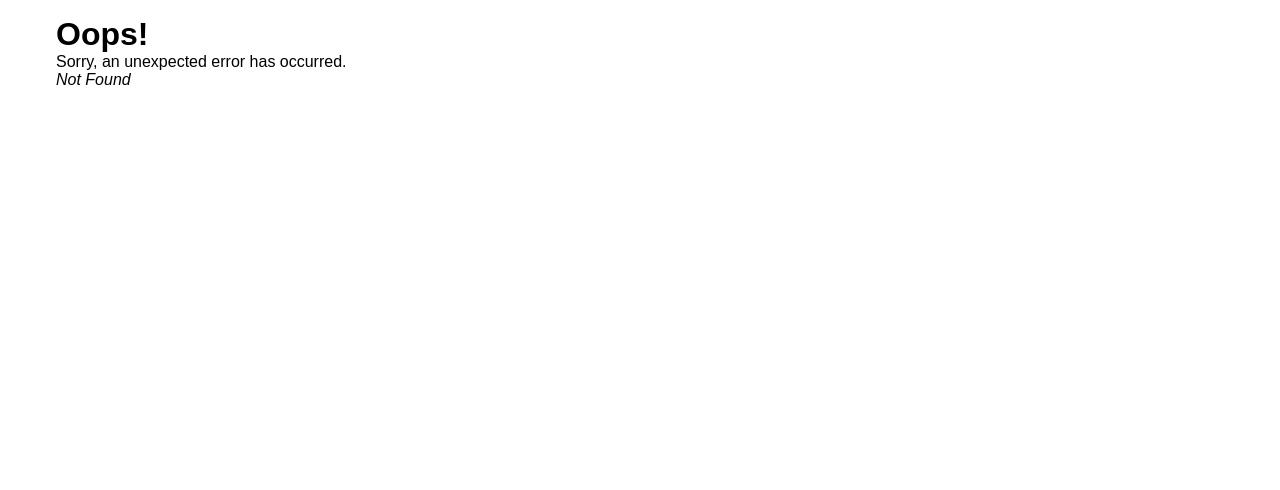
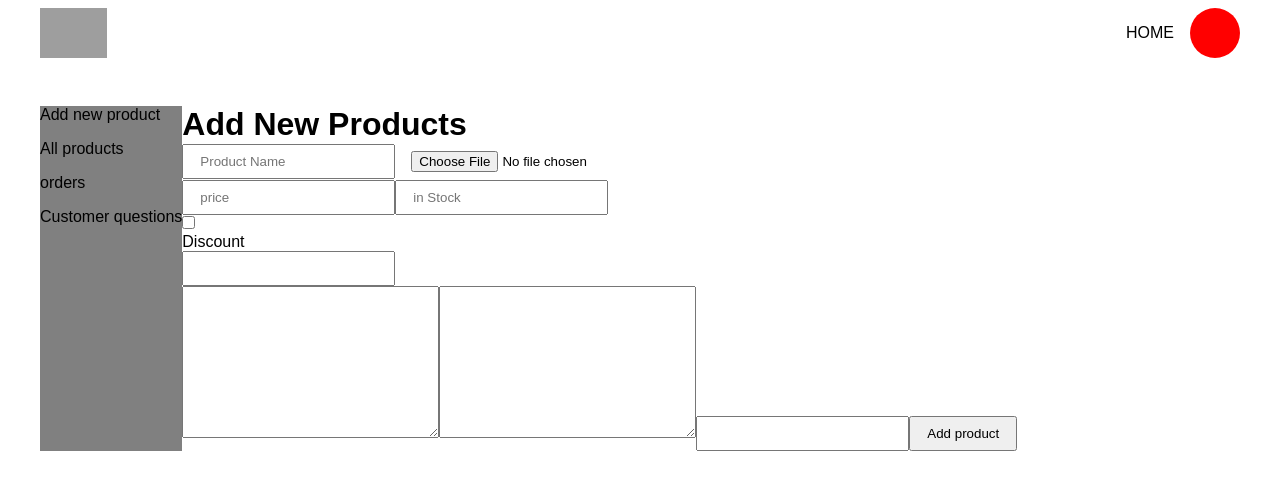
Before and after one commit to gwtpraveen/E-Commerse-site, a React (Vite) app: page /1/dashboard/addnewproduct in a window 1280 px wide. Before the commit this address had no page. Shown: the top 490 px of the page. Built offline with nearby package versions, Linux system fonts and the light colour scheme; grey boxes are pictures that could not be loaded.

Commit message:
add dashboard and addNewProduct component

```diff
--- a/src/index.css
+++ b/src/index.css
@@ -5,8 +5,8 @@
 }
 
 body {
-    padding: 1rem;
     max-width: 1200px;
     margin: auto;
     font-family: sans-serif;
+    min-height: 100vh;
 }
--- /dev/null
+++ b/src/routes/AddNewProducts.jsx
@@ -0,0 +1,25 @@
+import "../style/AddNewProduct.scss";
+
+export default function AddNewProduct() {
+    return (
+        <>
+            <h1>Add New Products</h1>
+            <form action="" method="post">
+                <input type="text" name="productName" id="productName" placeholder="Product Name"/>
+                <input type="file" name="" id="" />
+                <div className="images"></div>
+                <input type="number" name="price" id="price" placeholder="price"/>
+                <input type="number" name="inStock" id="inStock" placeholder="in Stock"/>
+                <div>
+                    <input type="checkbox" name="discount" id="discount"/>
+                    <p>Discount</p>
+                    <input type="number" name="" id="" />
+                </div>
+                <textarea name="shortDiscription" id="shortDiscription" cols="30" rows="10"></textarea>
+                <textarea name="longDiscription" id="longDiscription" cols="30" rows="10"></textarea>
+                <input type="text" name="keywords" id="keywords" />
+                <input type="submit" value="Add product" />
+            </form>
+        </>
+    )
+}
--- /dev/null
+++ b/src/routes/Dashboard.jsx
@@ -0,0 +1,38 @@
+import { Outlet } from "react-router-dom";
+import "../style/Dashboard.scss";
+
+export default function DashBoard() {
+    return (
+        <>
+            <header className="header">
+                <nav className="nav">
+                    <img src="/Images/logo1.png" alt="" className="logo"/>
+                    <div>
+                        <ul className="links">
+                            <li><a href="/home">HOME</a></li>
+                        </ul>
+                        <div className="profilePic">
+                            <img src="" alt="" />
+                        </div>
+                    </div>
+                </nav>
+            </header>
+            <div className="content">
+                <aside className="aside">
+                    <ul className="asideLinks">
+                        <a href="">Add new product</a>
+                        <a href="">All products</a>
+                        <a href="">orders</a>
+                        <a href="">Customer questions</a>
+                    </ul>
+                </aside>
+                <main>
+                    <Outlet/>
+                </main>
+            </div>
+            <footer>
+
+            </footer>
+        </>
+    )
+}
--- /dev/null
+++ b/src/style/AddNewProduct.scss
@@ -0,0 +1,3 @@
+input {
+    padding: .5rem 1rem;
+}
--- /dev/null
+++ b/src/style/Dashboard.scss
@@ -0,0 +1,46 @@
+.header {
+    padding-top: .5rem;
+    .nav {
+        .logo {
+            height: 50px;
+            width: auto;
+        }
+
+        div {
+
+            display: flex;
+            gap: 1rem;
+            .links {
+                a {
+                    text-decoration: none;
+                    color: #000;
+                }
+            }
+
+            .profilePic {
+                width: 50px;
+                height: 50px;
+                background-color: red;
+                border-radius: 50%;
+            }
+        }
+    }
+}
+
+.content {
+    display: flex;
+
+    .aside {
+        background-color: gray;
+        .asideLinks {
+            display: flex;
+            flex-direction: column;
+            gap: 1rem;
+
+            a {
+                color: #000;
+                text-decoration: none;
+            }
+        }
+    }
+}
```
Also changed, not shown: src/main.jsx (+16 -1 lines).
